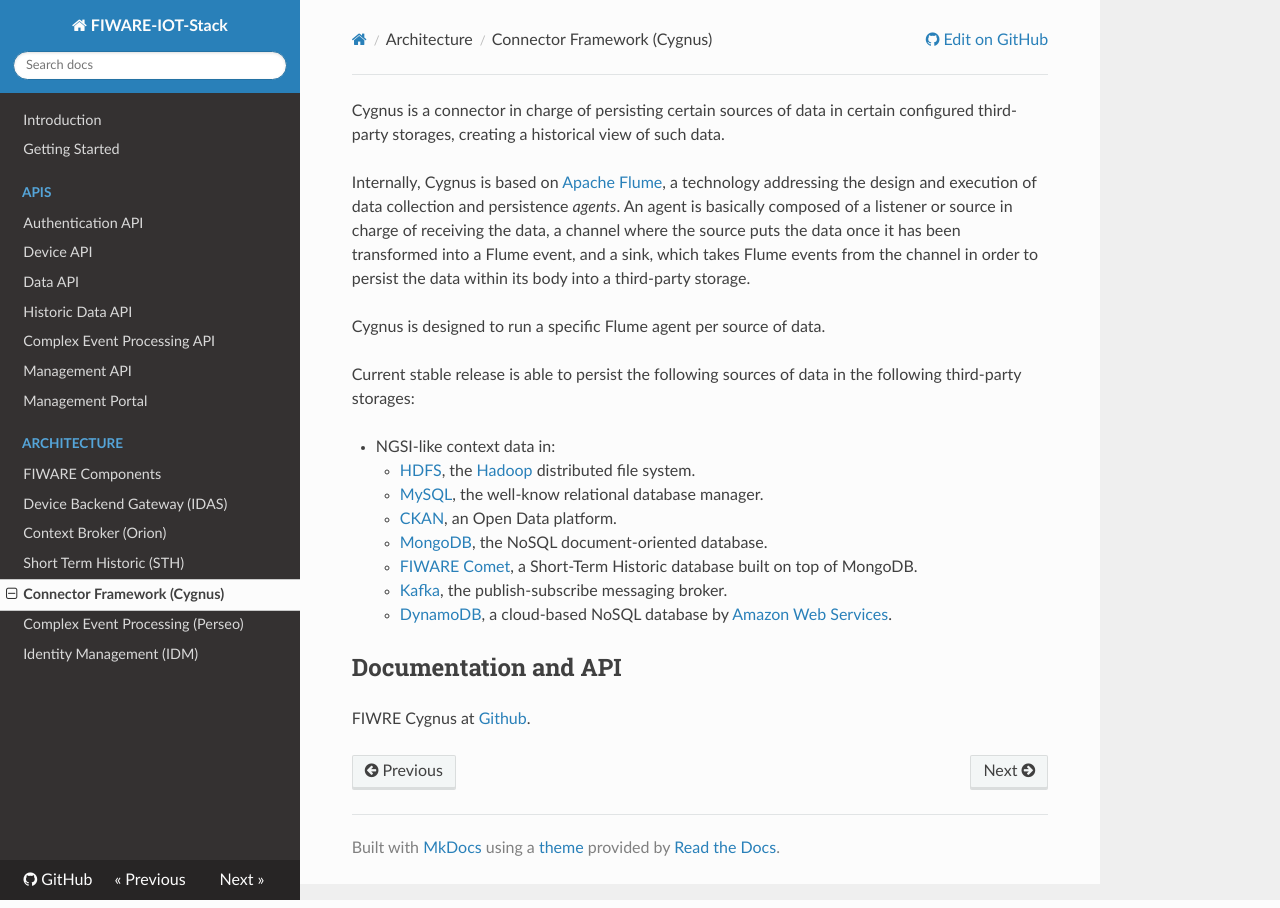
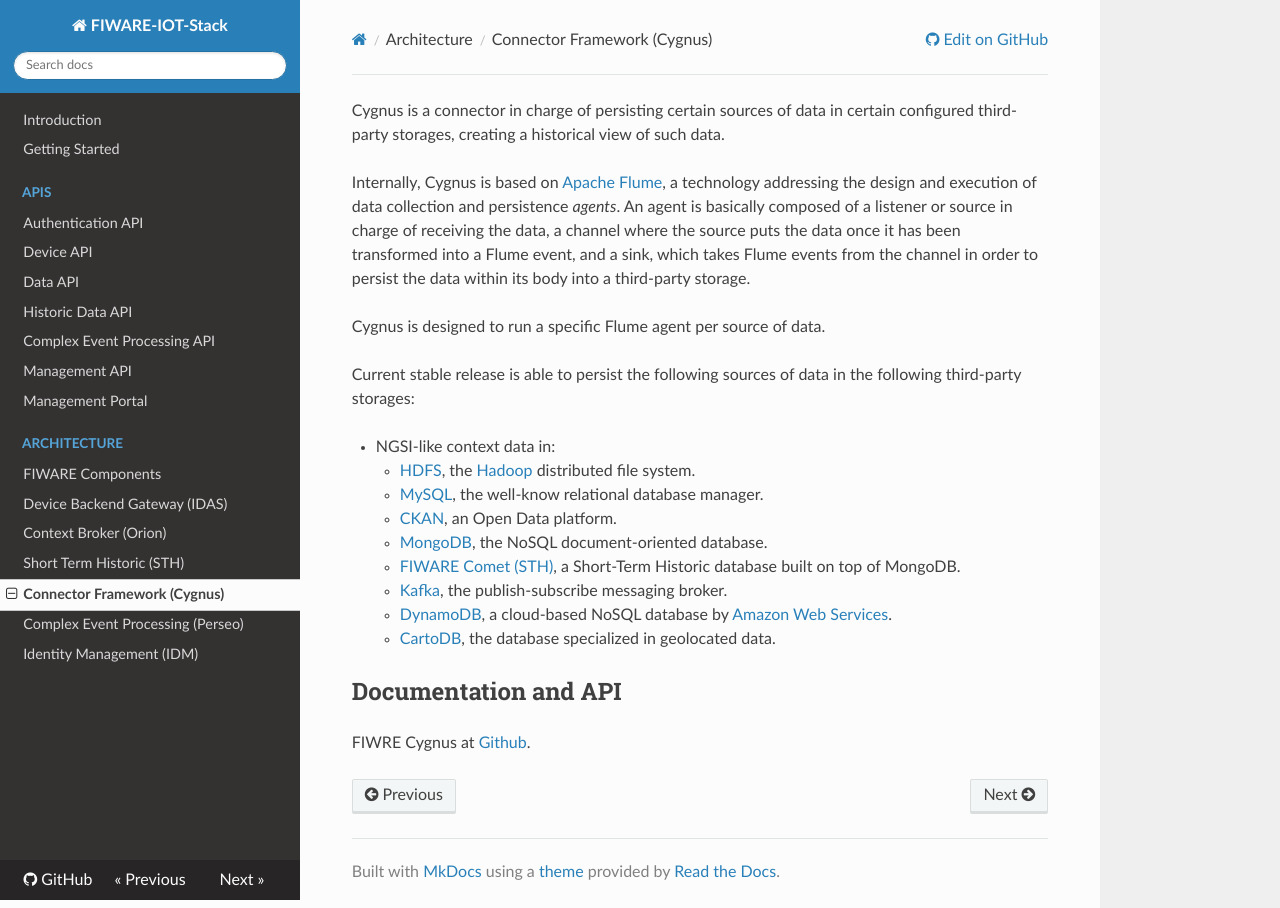
Before and after one commit to telefonicaid/thinking-cities, an MkDocs documentation site: the page built from docs/cygnus.md, in a window 1280 px wide. Built offline with MkDocs 1.6.1, drawn with Linux system fonts in a browser that asks for light colours; nearby versions of some CDN libraries; old or Windows-style settings are respelled for this version of MkDocs.

Commit message:
[docs/cygnus.md] Add CartoDB sink and fix STH sink

```diff
--- a/docs/cygnus.md
+++ b/docs/cygnus.md
@@ -11,9 +11,10 @@
     * [MySQL](https://www.mysql.com/), the well-know relational database manager.
     * [CKAN](http://ckan.org/), an Open Data platform.
     * [MongoDB](https://www.mongodb.org/), the NoSQL document-oriented database.
-    * [FIWARE Comet](https://github.com/telefonicaid/IoT-STH), a Short-Term Historic database built on top of MongoDB.
+    * [FIWARE Comet (STH)](https://github.com/telefonicaid/IoT-STH), a Short-Term Historic database built on top of MongoDB.
     * [Kafka](http://kafka.apache.org/), the publish-subscribe messaging broker.
     * [DynamoDB](https://aws.amazon.com/dynamodb/), a cloud-based NoSQL database by [Amazon Web Services](https://aws.amazon.com/).
+    * [CartoDB](https://cartodb.com/), the database specialized in geolocated data.
 
 ## Documentation and API
 
```
